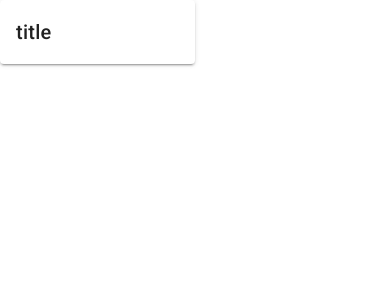
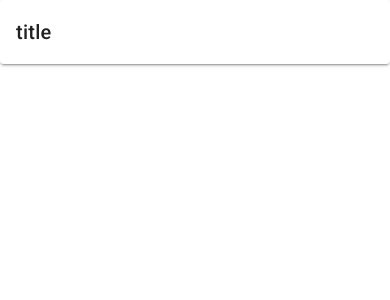
Before and after one commit to RinyuDrvo/vuetify_practice, a Vue app: page / in a window 390 px wide. Shown: the top 300 px of the page. Built offline with nearby package versions, Linux system fonts and the light colour scheme.

Commit message:
fix grid responsive

```diff
--- a/src/App.vue
+++ b/src/App.vue
@@ -1,6 +1,6 @@
 <template>
   <v-app>
-    <v-flex xs6>
+    <v-flex xs12 md6>
       <v-card>
         <v-card-title>title</v-card-title>
       </v-card>
```
